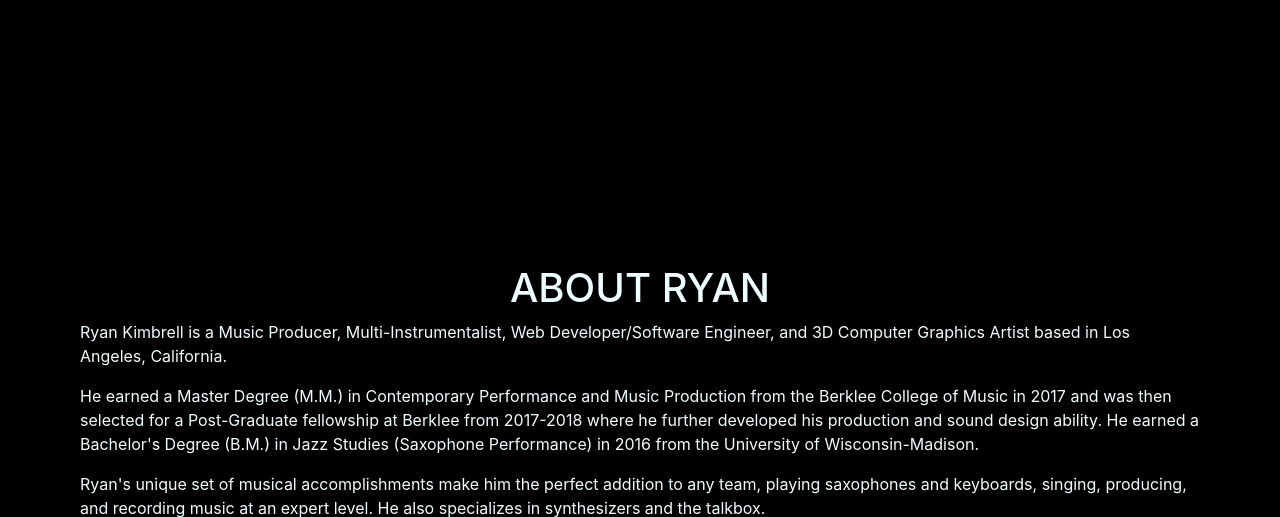
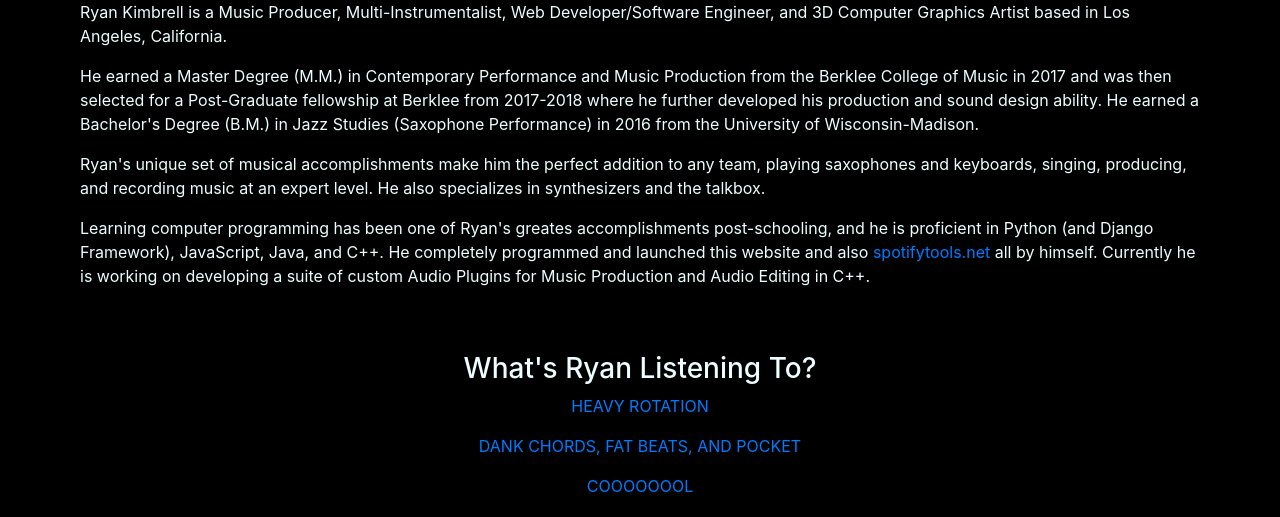
Before and after one commit to RyanKimbrell/ryankimbrell.com, a Django app: page /bio in a window 1280 px wide. Shown: the part 56-573 px from the top of the page. Run offline with Django 3.2, Linux system fonts and the light colour scheme; some libraries are stand-ins or nearby versions.

Commit message:
fixing bio padding

```diff
--- a/website/templates/website/bio.html
+++ b/website/templates/website/bio.html
@@ -2,8 +2,6 @@
 {% load static %}
 
 {% block body %}
-
-<div class="container-fluid navbar-padding-lg"></div>
 
 <div class="container-fluid">
     <div class="row">
```
